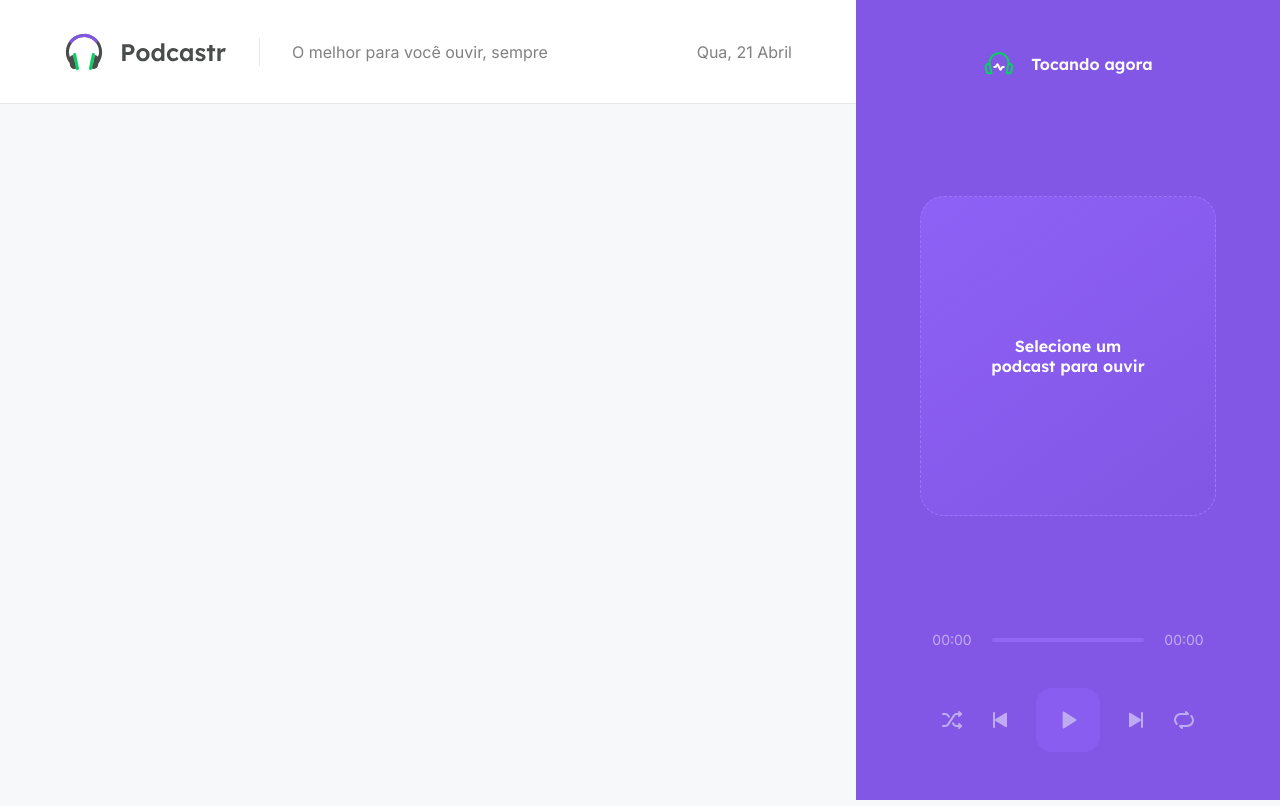
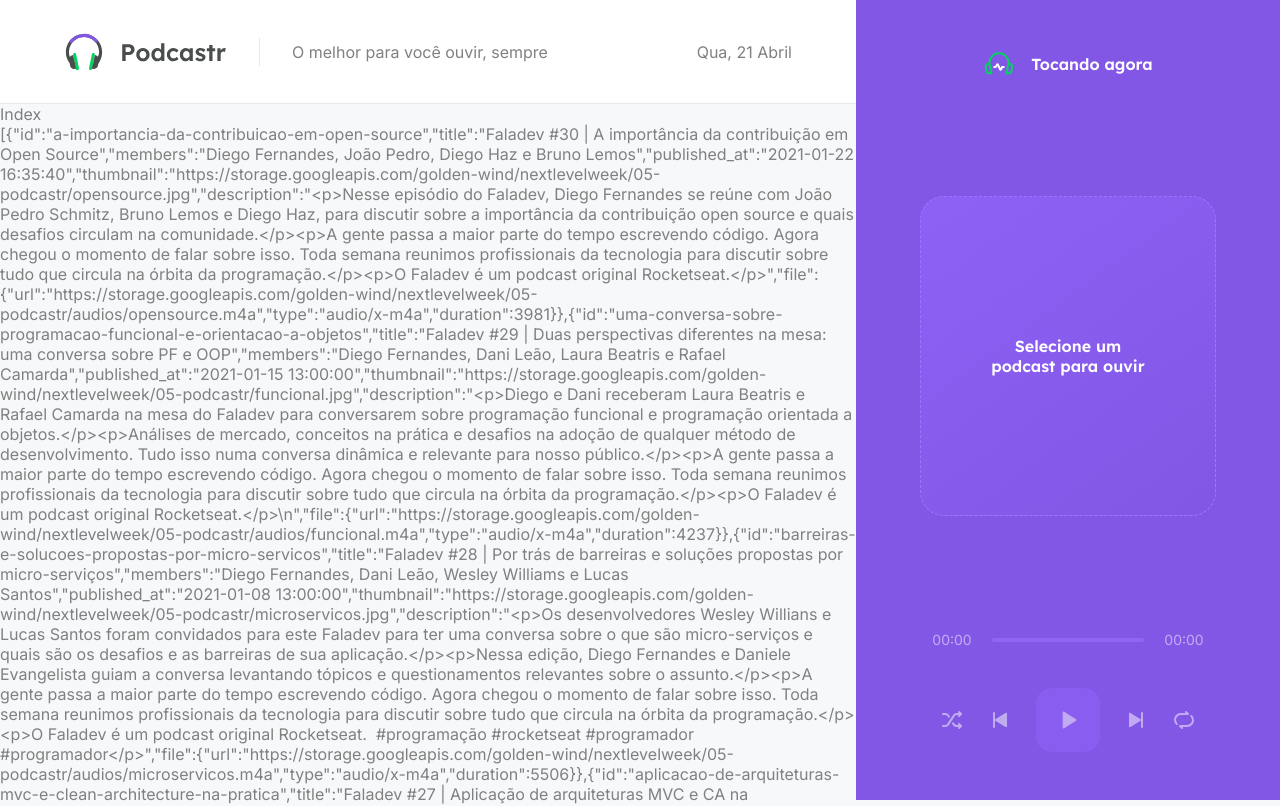
Before and after one commit to RodrigoSaantos/podcastr, a Next.js app: page / in a window 1280 px wide. Shown: the top 806 px of the page. Built offline with nearby package versions, Linux system fonts and the light colour scheme; data requests are answered from the project's data file.

Commit message:
Finished second day nlw#5

```diff
--- a/src/pages/index.tsx
+++ b/src/pages/index.tsx
@@ -1,6 +1,20 @@
 
-export default function Home() {
+export default function Home(props) {
   return (
-    <div></div>
+    <div>
+      <div>Index</div>
+      <p>{JSON.stringify(props.episodes)}</p>
+    </div>
   )
 }
+
+export async function getStaticProps() {
+  const response = await fetch('http://localhost:3333/episodes')
+  const data = await response.json();
+  return {
+    props: {
+      episodes: data,
+    },
+    revalidate: 60 * 60 * 8, // 8 hours
+  };
+};
```
Also changed, not shown: src/components/Header copy/index.tsx (added, +18 -0 lines).
